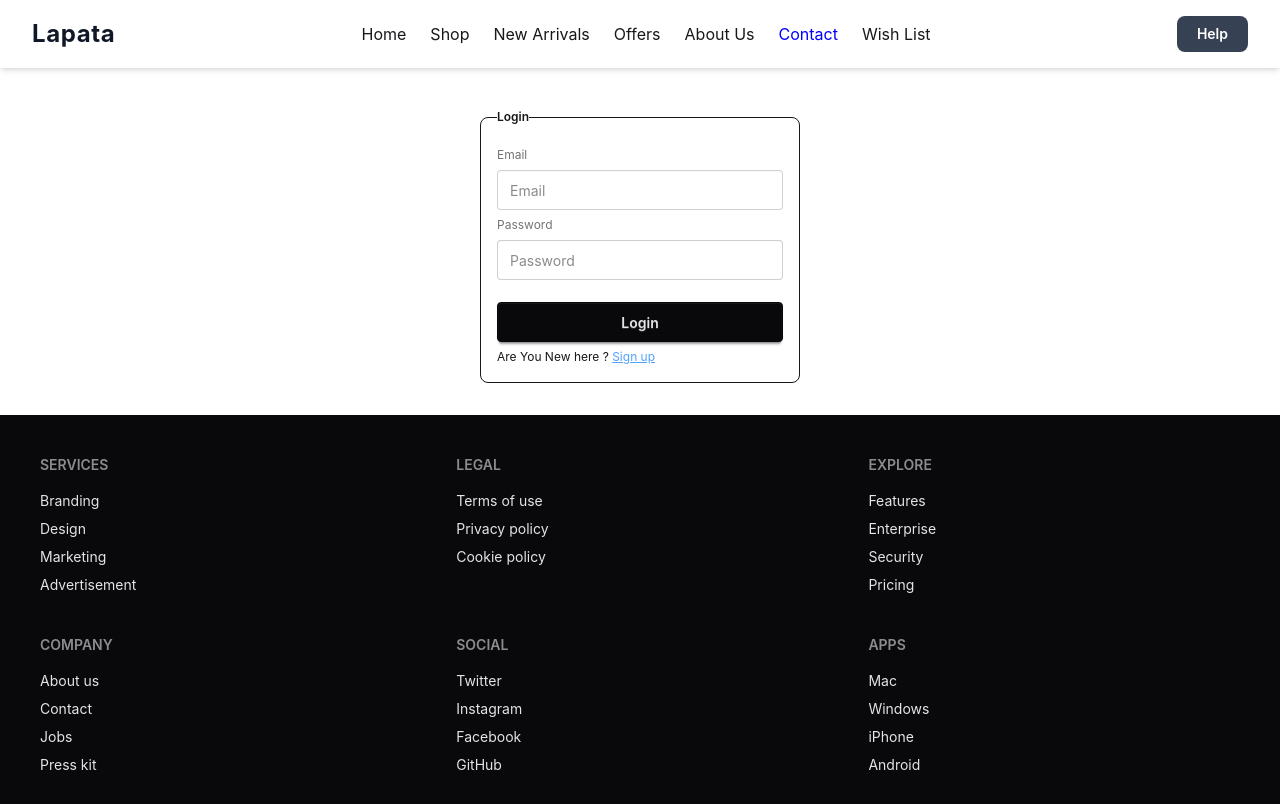
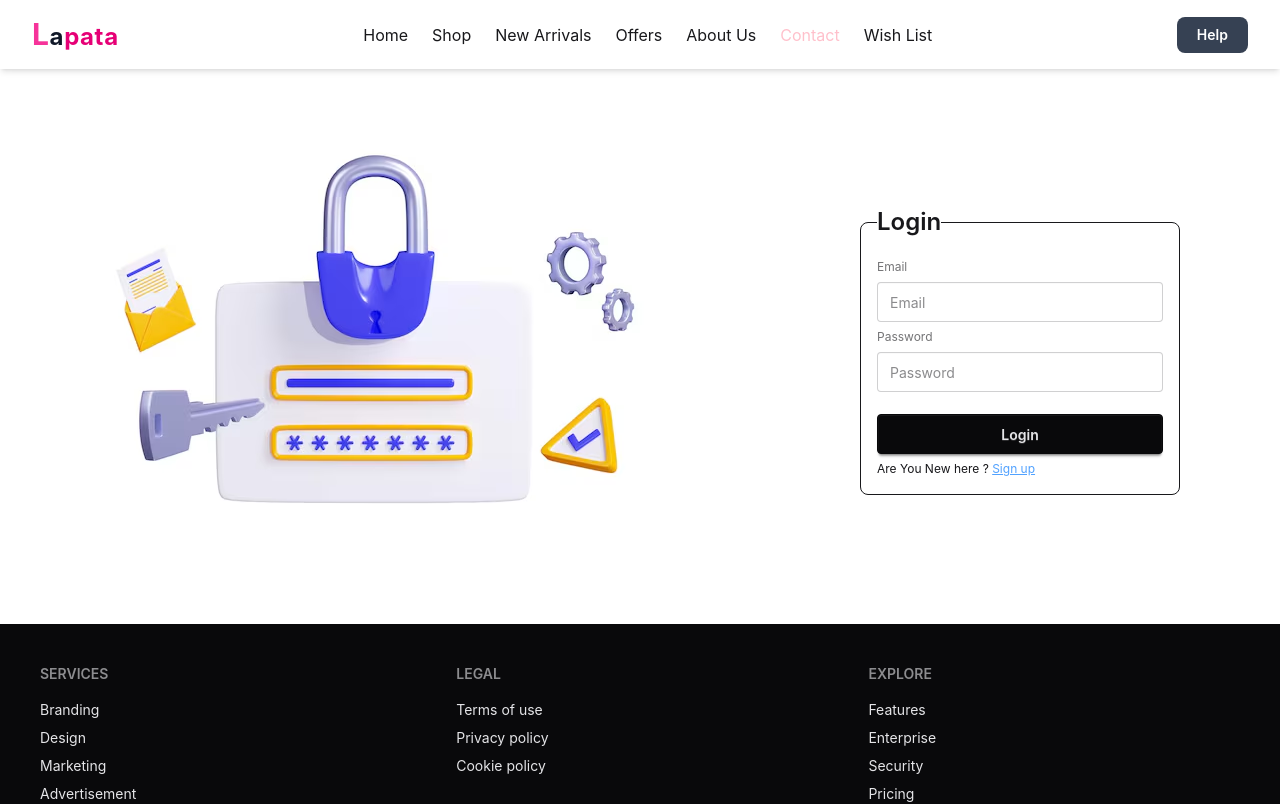
Before and after one commit to sazib-khan96/lapata-ecom-, a React (Vite) app: page /contact in a window 1280 px wide. Shown: the top 804 px of the page. Built offline with nearby package versions, Linux system fonts and the light colour scheme.

Commit message:
Added a page 404 erroe

```diff
--- a/src/Component/Navigation/Navigation.jsx
+++ b/src/Component/Navigation/Navigation.jsx
@@ -1,60 +1,58 @@
-import React, { useState } from 'react';
-import Links from '../Links/Links';
+import React, { useState } from "react";
+import Links from "../Links/Links";
 
-import { X ,Menu} from 'lucide-react';
-import { useNavigate } from 'react-router';
+import { X, Menu } from "lucide-react";
+import { useNavigate } from "react-router";
 
 const navItems = [
   {
     id: "nav-01",
     title: "Home",
-    path: "/"
+    path: "/",
   },
   {
     id: "nav-02",
     title: "Shop",
-    path: "/shop"
+    path: "/shop",
   },
 
   {
     id: "nav-03",
     title: "New Arrivals",
-    path: "/new-arrivals"
+    path: "/new-arrivals",
   },
 
   {
     id: "nav-04",
     title: "Offers",
-    path: "/offers"
+    path: "/offers",
   },
   {
     id: "nav-05",
     title: "About Us",
-    path: "/about"
+    path: "/about",
   },
   {
     id: "nav-06",
     title: "Contact",
-    path: "/contact"
+    path: "/contact",
   },
   {
-  id: 'nav-07',
-  title: 'Wish List',
-  path: '/wishList'
-  }
+    id: "nav-07",
+    title: "Wish List",
+    path: "/wishList",
+  },
 ];
-const menu  =    navItems.map(nav => <Links nav={nav} key={nav.id}></Links>)
+const menu = navItems.map((nav) => <Links nav={nav} key={nav.id}></Links>);
 const Navigation = () => {
-  const navigate = useNavigate()
-  const contactHandle = () =>{
-     navigate('/contact')
-  }
-const [open,setOpen] = useState(false)
+  const navigate = useNavigate();
+  const contactHandle = () => {
+    navigate("/contact");
+  };
+  const [open, setOpen] = useState(false);
 
   return (
-
-<div className="relative z-50 flex items-center justify-between gap-4 bg-white px-4 py-4 shadow-md md:px-8">
-
+    <div className="relative z-50 flex items-center justify-between gap-4 sticky top-0  bg-white px-4 py-4 shadow-md md:px-8 ">
       {/* Mobile Menu Button */}
       <button
         onClick={() => setOpen(!open)}
@@ -72,7 +70,7 @@ const [open,setOpen] = useState(false)
 
       {/* Logo */}
       <h1 className="text-xl font-bold tracking-wide text-gray-900 sm:text-2xl">
-    Lapata
+        <span className="text-3xl text-pink-500">L</span>a<span className="text-pink-600">pata</span>
       </h1>
 
       {/* Desktop Navigation */}
@@ -104,7 +102,6 @@ const [open,setOpen] = useState(false)
         </div>
       </nav>
     </div>
-
   );
 };
 
--- a/src/Component/SingleProduct/SingleProduct.jsx
+++ b/src/Component/SingleProduct/SingleProduct.jsx
@@ -31,7 +31,7 @@ const {name,img,price,rating,category,description,colors} = singledata
 
             <div className='flex gap-5 mt-10'>
                 <button onClick={() => addToCardHandle(id)} className='bg-black text-white px-4 py-2'>Add To Card</button>
-                <button>Buy Now</button>
+                <button className="border border-gray-700 px-4 text-black transition-colors duration-300 hover:bg-pink-700 hover:border-transparent hover:text-white">Buy Now</button>
             </div>
             <div className='mt-3'>
                 <img src={imgs} alt="" />
--- a/src/Pages/Contact/Contact.jsx
+++ b/src/Pages/Contact/Contact.jsx
@@ -1,12 +1,17 @@
 import React from "react";
 import { Link } from "react-router";
+import logInImg from '../../assets/logIn.avif'
 
 const Contact = () => {
   return (
-    <form className="mx-auto p-8">
+   <div className="md:flex items-center justify-between gap-5">
+    <div>
+      <img src={logInImg} alt="" />
+    </div>
+     <form className="mx-auto p-8">
       <title>lapata - LogIn</title>
       <fieldset className="fieldset rounded-box w-xs p-4 border mx-auto">
-        <legend className="fieldset-legend">Login</legend>
+        <legend className="fieldset-legend text-2xl">Login</legend>
 
         <label className="label">Email</label>
         <input type="email" className="input" placeholder="Email" />
@@ -22,6 +27,8 @@ const Contact = () => {
       </fieldset>
 
     </form>
+   </div>
+
   );
 };
 
--- /dev/null
+++ b/src/Pages/Page404/Page404.jsx
@@ -0,0 +1,20 @@
+import React from 'react';
+import { useNavigate } from 'react-router';
+
+const Page404 = () => {
+    const navigate = useNavigate()
+    const backToHomeHandle = () =>{
+        navigate('/')
+    }
+    return (
+        <div className='flex items-center flex-col justify-center h-screen'>
+           <div className='p-12 border border-gray-200 shadow-sm rounded-2xl'>
+             <h1 className='text-3xl my-5'>Oops! Page Not Found</h1>
+            <h3>Don't worry, let's get you back on track.</h3>
+            <button onClick={backToHomeHandle} className='bg-gray-800 px-4 py-2 text-white mt-5 mx-auto'>Back to Home</button>
+           </div>
+        </div>
+    );
+};
+
+export default Page404;
--- a/src/index.css
+++ b/src/index.css
@@ -3,5 +3,5 @@
 
 
  a.active{
-    color: blue;
+    color: pink;
 }
--- a/src/main.jsx
+++ b/src/main.jsx
@@ -12,6 +12,7 @@ import SingleProduct from './Component/SingleProduct/SingleProduct.jsx'
 import WishList from './Pages/WishList/WishList.jsx'
 import Contact from './Pages/Contact/Contact.jsx';
 import SignUp from './Component/SignUp/SignUp.jsx';
+import Page404 from './Pages/Page404/Page404.jsx';
 
 const Route = createBrowserRouter([
   {
@@ -46,6 +47,11 @@ const Route = createBrowserRouter([
       }
 
     ]
+
+  },
+  {
+    path:'/*',
+    Component:Page404
   }
 ])
 
```
Also changed, not shown: src/assets/Loginimg.avif (added), src/assets/logIn.avif (added). Lines whose indentation alone changed are shown as unchanged.
